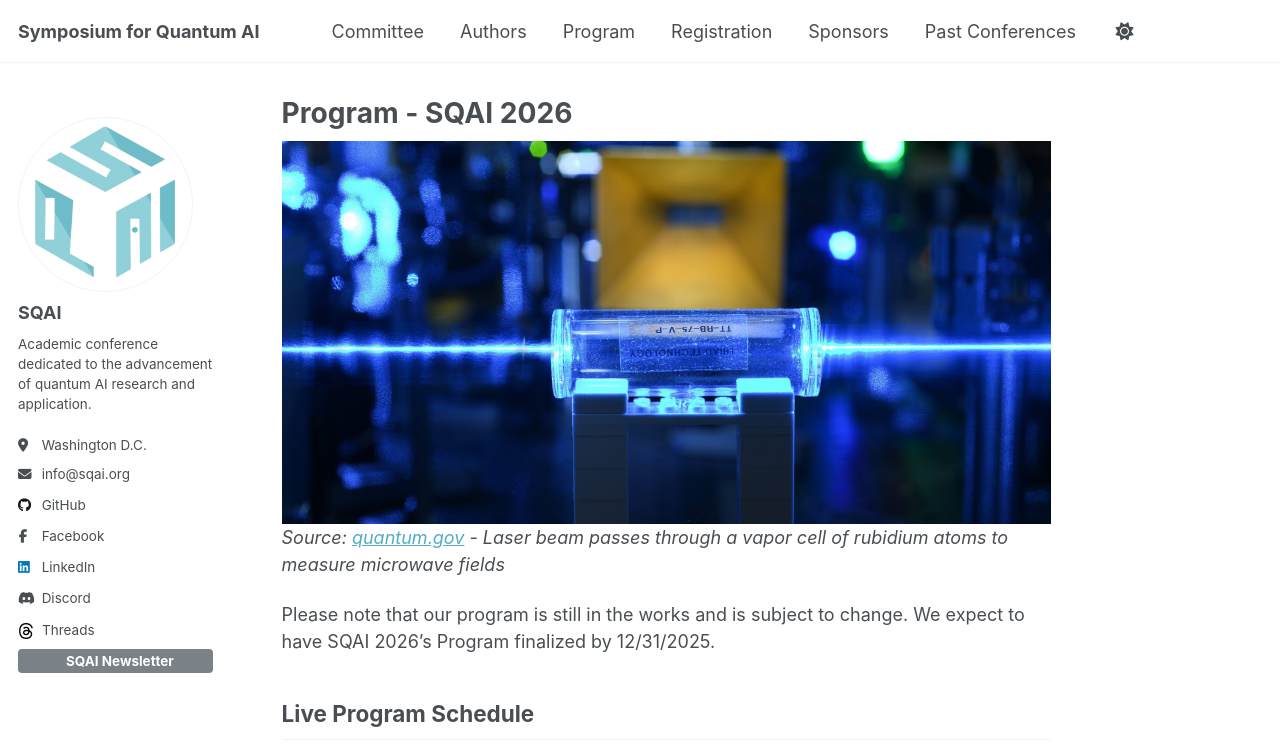
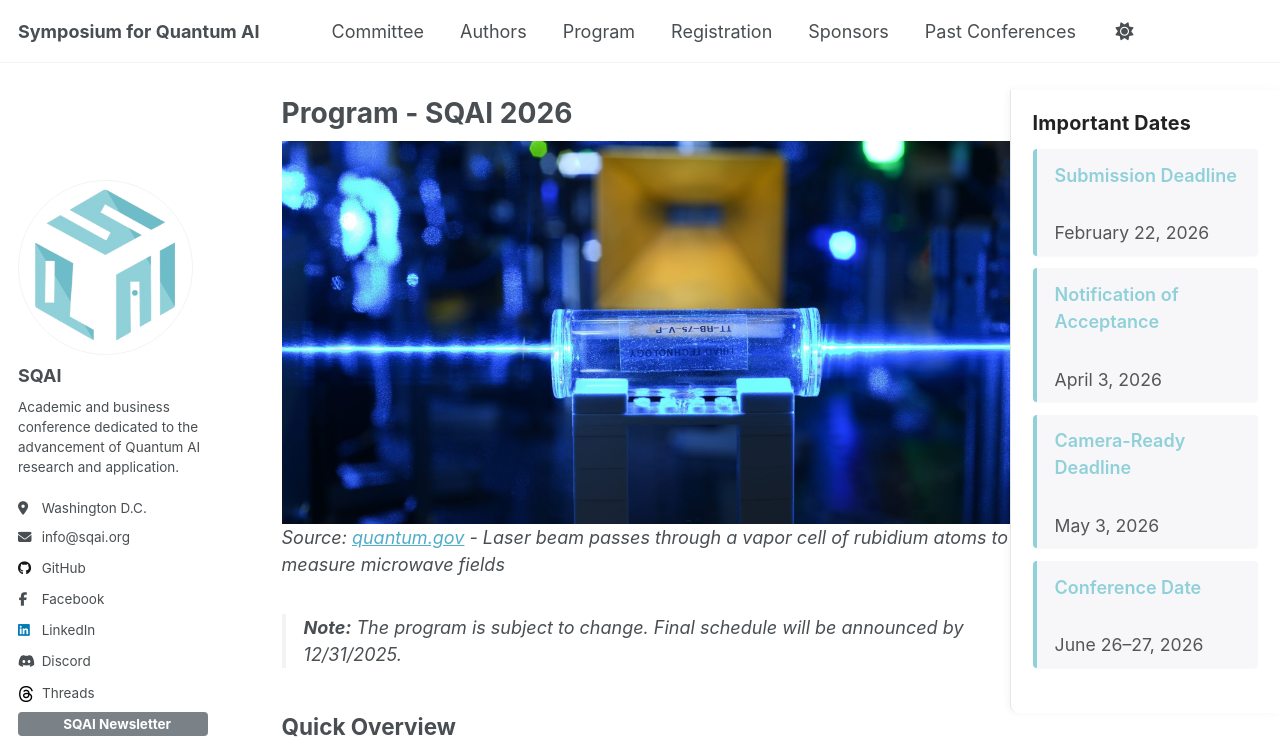
Before and after one commit to danielqnow/QuantumIntelligenceSociety.github.io, a Jekyll site: the page built from _pages/program.md, in a window 1280 px wide and 1400 px high. Shown: the top 749 px of the window. Built offline with Jekyll 4.4.1, drawn with Linux system fonts in a browser that asks for light colours; comment, search, counter and statistics services are not loaded; some of the changed text lies outside the part shown; grey boxes are pictures that could not be loaded.

Commit message:
Fix footer covering sidebar, add right sidebar with important dates, update about page

```diff
--- a/_config.yml
+++ b/_config.yml
@@ -25,7 +25,7 @@ author:
   avatar           : "profile.png"
   name             : "SQAI"
   pronouns         : # example: "she/her"
-  bio              : "Academic conference dedicated to the advancement of quantum AI research and application."
+  bio              : "Academic and business conference dedicated to the advancement of Quantum AI research and application."
   location         : "Washington D.C."
   employer         : # "National Taiwan University"
   uri              : # URL
--- /dev/null
+++ b/_includes/sqai-dates-sidebar.html
@@ -0,0 +1,9 @@
+<div class="sqai-dates-sidebar">
+  <h3>Important Dates</h3>
+  <ul class="important-dates-list">
+    <li><strong>Submission Deadline</strong><br><span>February 22, 2026</span></li>
+    <li><strong>Notification of Acceptance</strong><br><span>April 3, 2026</span></li>
+    <li><strong>Camera-Ready Deadline</strong><br><span>May 3, 2026</span></li>
+    <li><strong>Conference Date</strong><br><span>June 26–27, 2026</span></li>
+  </ul>
+</div>
--- a/_layouts/default.html
+++ b/_layouts/default.html
@@ -10,6 +10,7 @@ layout: compress
     {% include head.html %}
     {% include head/custom.html %}
     <link rel="stylesheet" href="/assets/css/dropdown-nav.css">
+    <link rel="stylesheet" href="/assets/css/important-dates.css">
   </head>
 
   <body>
@@ -18,6 +19,10 @@ layout: compress
     {% include masthead.html %}
 
     {{ content }}
+
+    <div class="sqai-dates-fixed-sidebar">
+      {% include sqai-dates-sidebar.html %}
+    </div>
 
     <div class="page__footer">
       <footer>
--- a/_pages/program.md
+++ b/_pages/program.md
@@ -7,53 +7,71 @@ author_profile: true
 ![Quantum Laser](/images/quantumlaser.jpg)
 *Source: [quantum.gov](https://www.quantum.gov/quantum-image-gallery/) - Laser beam passes through a vapor cell of rubidium atoms to measure microwave fields*
 
-Please note that our program is still in the works and is subject to change. We expect to have SQAI 2026's Program finalized by 12/31/2025.
+> **Note:** The program is subject to change. Final schedule will be announced by 12/31/2025.
+
+## Quick Overview
+
+| Event                | Date & Time (Local)         | Location         |
+|----------------------|----------------------------|------------------|
+| SQAI Taipei          | June 26–27, 2026           | Taipei, Taiwan   |
+| SQAI Washington, D.C.| June 27, 2026              | Washington, D.C. |
+| Award Ceremony (Online) | June 28, 2026<br>9:00 AM (Taipei)<br>June 27, 2026<br>9:00 PM (DC) | Virtual (Both)   |
 
 ## Live Program Schedule
 
 <iframe src="https://docs.google.com/spreadsheets/d/e/2PACX-1vSokOukw8E-OhH-E1xESJ0ooLVc2bcdySVJRVE9f1knAyAXZ8CXudRQB1JZiKrf0l8PDHFSltB0zzya/pubhtml?widget=true&amp;headers=false" width="100%" height="600" style="border:none;overflow:auto;"></iframe>
 
-## Conference Overview
+---
 
-**SQAI 2026** is a two-day international symposium held across **two locations**:
-- **Taipei, Taiwan** (June 26–27, 2026)
-- **Washington D.C., USA** (June 27, 2026)
+## What to Expect
 
-The program includes coordinated **hybrid events**, local **technical tracks**, and an online **Best Paper Award Ceremony** shared between both sites.
+### SQAI 2026 is composed of:
+- **SQAI Taipei** (June 26–27):
+  - Keynote speakers (academia & industry)
+  - Technical sessions (peer-reviewed papers)
+  - "Quantum Meets AI" networking event
+  - Poster sessions
+  - Tech business exhibition & demos
+  - Lunches and coffee
+- **SQAI DC** (June 27):
+  - Keynote speakers (government & industry)
+  - "Quantum Meets AI" networking event
+  - Tech business exhibition & demos
+  - Lunches and coffee
+- **SQAI Universal**:
+  - Online Best Paper Award Ceremony (joint session)
 
 ---
 
 ### Technical Sessions (Taipei)
-The core of SQAI’s academic program takes place in Taipei across two full days. Peer-reviewed research papers will be presented on topics such as quantum algorithms, quantum-enhanced AI models, optimization techniques, and hybrid architectures. Sessions include Q&A and are designed for researchers and advanced practitioners.
+Peer-reviewed research papers on quantum algorithms, quantum-enhanced AI, optimization, and hybrid architectures. Sessions include Q&A and are designed for researchers and advanced practitioners.
 
 ---
 
 ### Keynotes & Panels (Taipei & DC)
-Each day begins with a keynote from a leading voice in academia or industry. These talks are coordinated across time zones to maximize accessibility. The conference also includes regional and hybrid panel discussions on the future of Quantum-AI, ethical challenges, and real-world applications.
+Each day begins with a keynote from a leading voice in academia or industry. Regional and hybrid panel discussions cover the future of Quantum-AI, ethical challenges, and real-world applications.
 
 ---
 
 ### Quantum Meets AI (Public Session)
-This featured session is open to the public and hosted both in Taipei and Washington D.C. Topics are curated to engage a broader audience, including students, entrepreneurs, and industry professionals. The goal is to build cross-disciplinary understanding and spark new collaborations.
+Open to the public and hosted in both Taipei and DC. Topics are curated for a broad audience—students, entrepreneurs, and industry professionals—to foster cross-disciplinary understanding and collaboration.
 
 ---
 
 ### Posters, Workshops & Demos (Taipei)
-Held primarily in Taipei, this component showcases emerging research, tools, and technologies. Poster sessions allow for in-depth one-on-one conversations, and hands-on workshops provide educational deep dives into quantum tools and software.
+Showcasing emerging research, tools, and technologies. Poster sessions allow for in-depth discussion; workshops provide hands-on learning with quantum tools and software.
 
 ---
 
 ### Government & Industry Panel (Washington D.C.)
-A regionally focused panel featuring voices from public institutions, startups, and major tech companies. Topics include national policy, commercialization, and international collaboration. Held live in D.C. and streamed to Taipei.
+A regionally focused panel with public institutions, startups, and major tech companies. Topics include policy, commercialization, and international collaboration. Held live in DC and streamed to Taipei.
 
 ---
 
 ### Best Paper Award Ceremony (Online)
-Our closing ceremony takes place online to bring both conference communities together:
+Our closing ceremony brings both communities together:
 - **June 27, 2026 @ 9:00 PM (DC)**
 - **June 28, 2026 @ 9:00 AM (Taipei)**
 Winners will be honored and invited to give short remarks or lightning talks.
 
----
-
-<!-- 可在此处添加日程表、时间安排、演讲嘉宾、分会场等内容 -->
+<!-- You can add a detailed schedule, speaker list, or session breakdown below -->
--- a/_sass/layout/_sidebar.scss
+++ b/_sass/layout/_sidebar.scss
@@ -15,13 +15,6 @@
 
   @media (orientation: portrait) {
     margin-top: 1em;
-  }
-
-  @media screen and (min-width: $sidebar-screen-min-width) {
-    height: 100vh;
-    overflow-y: auto;               // Add scrollbar if the sidebar is too long
-    position: fixed;
-    padding-top: $masthead-height;
   }
 
   @include breakpoint($large) {
--- /dev/null
+++ b/assets/css/important-dates.css
@@ -0,0 +1,60 @@
+.important-dates-list {
+  list-style: none;
+  margin: 0 0 1.5em 0;
+  padding: 0;
+}
+.important-dates-list li {
+  background: #f7f7fa;
+  border-left: 4px solid #90d0d9;
+  margin-bottom: 0.7em;
+  padding: 0.7em 1em 0.5em 1em;
+  border-radius: 4px;
+  font-size: 1em;
+  box-shadow: 0 1px 2px rgba(0,0,0,0.03);
+  font-family: -apple-system, ".SFNSText-Regular", "San Francisco", "Roboto", "Segoe UI", "Helvetica Neue", "Lucida Grande", Arial, sans-serif;
+}
+.important-dates-list strong {
+  color: #90d0d9;
+  font-weight: 600;
+  display: block;
+  margin-bottom: 0.2em;
+  font-family: -apple-system, ".SFNSText-Regular", "San Francisco", "Roboto", "Segoe UI", "Helvetica Neue", "Lucida Grande", Arial, sans-serif;
+}
+.important-dates-list span {
+  color: #555;
+  font-size: 0.98em;
+  font-family: -apple-system, ".SFNSText-Regular", "San Francisco", "Roboto", "Segoe UI", "Helvetica Neue", "Lucida Grande", Arial, sans-serif;
+}
+.sqai-dates-fixed-sidebar {
+  position: fixed;
+  top: 90px;
+  right: 0;
+  width: 270px;
+  z-index: 1200;
+  background: #fff;
+  border-left: 1px solid #e5e5e5;
+  box-shadow: -2px 0 8px rgba(0,0,0,0.04);
+  padding: 1.2em 1.2em 1em 1.2em;
+  margin: 0;
+  height: auto;
+  max-height: 80vh;
+  overflow-y: auto;
+  border-radius: 0 0 0 8px;
+  font-family: -apple-system, ".SFNSText-Regular", "San Francisco", "Roboto", "Segoe UI", "Helvetica Neue", "Lucida Grande", Arial, sans-serif;
+  font-size: 1em;
+  color: #222;
+}
+.sqai-dates-fixed-sidebar h3 {
+  margin-top: 0;
+  font-size: 1.1em;
+  color: #222;
+  letter-spacing: 0.01em;
+  font-weight: 700;
+  margin-bottom: 0.7em;
+  font-family: -apple-system, ".SFNSText-Regular", "San Francisco", "Roboto", "Segoe UI", "Helvetica Neue", "Lucida Grande", Arial, sans-serif;
+}
+@media (max-width: 1100px) {
+  .sqai-dates-fixed-sidebar {
+    display: none;
+  }
+}
```
Also changed, not shown: _pages/about.md (+5 -6 lines).
